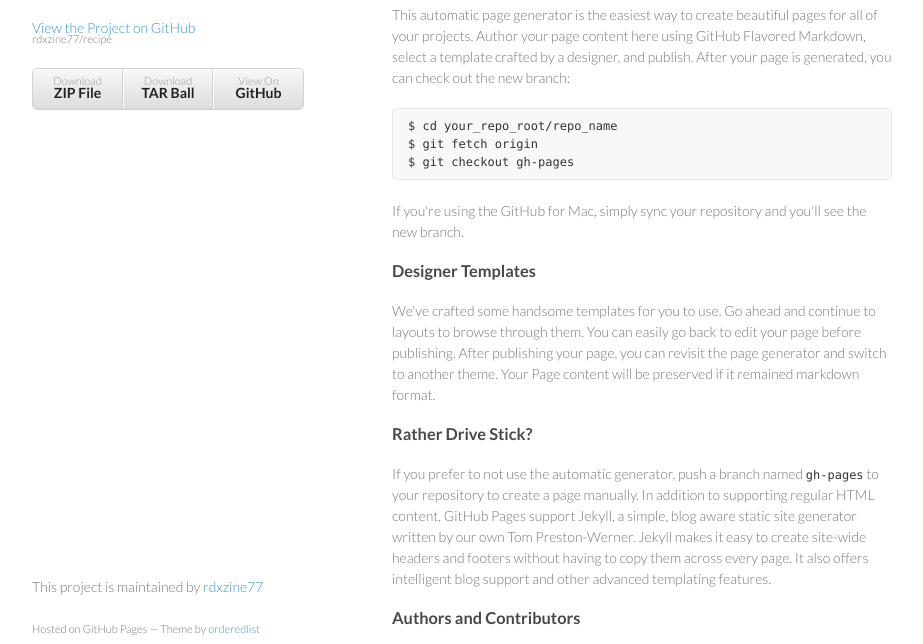
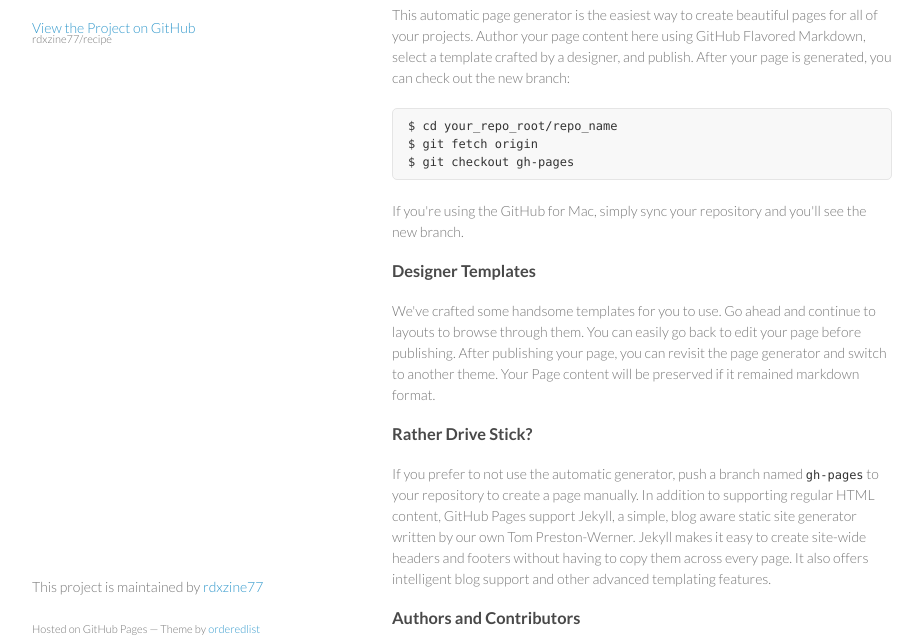
Before and after one commit to gundaja/recipe, a plain HTML site: page index.html in a window 1280 px wide. Shown: the part 92-736 px from the top of the page, without its empty margins (178-1101 px from the left). Drawn offline with Linux system fonts and the light colour scheme.

Commit message:
Removed download icons not needed for browsing
Deleted lines.

```diff
--- a/index.html
+++ b/index.html
@@ -20,12 +20,6 @@
 
         <p class="view"><a href="https://github.com/rdxzine77/recipe">View the Project on GitHub <small>rdxzine77/recipe</small></a></p>
 
-
-        <ul>
-          <li><a href="https://github.com/rdxzine77/recipe/zipball/master">Download <strong>ZIP File</strong></a></li>
-          <li><a href="https://github.com/rdxzine77/recipe/tarball/master">Download <strong>TAR Ball</strong></a></li>
-          <li><a href="https://github.com/rdxzine77/recipe">View On <strong>GitHub</strong></a></li>
-        </ul>
       </header>
       <section>
         <h3>
```
